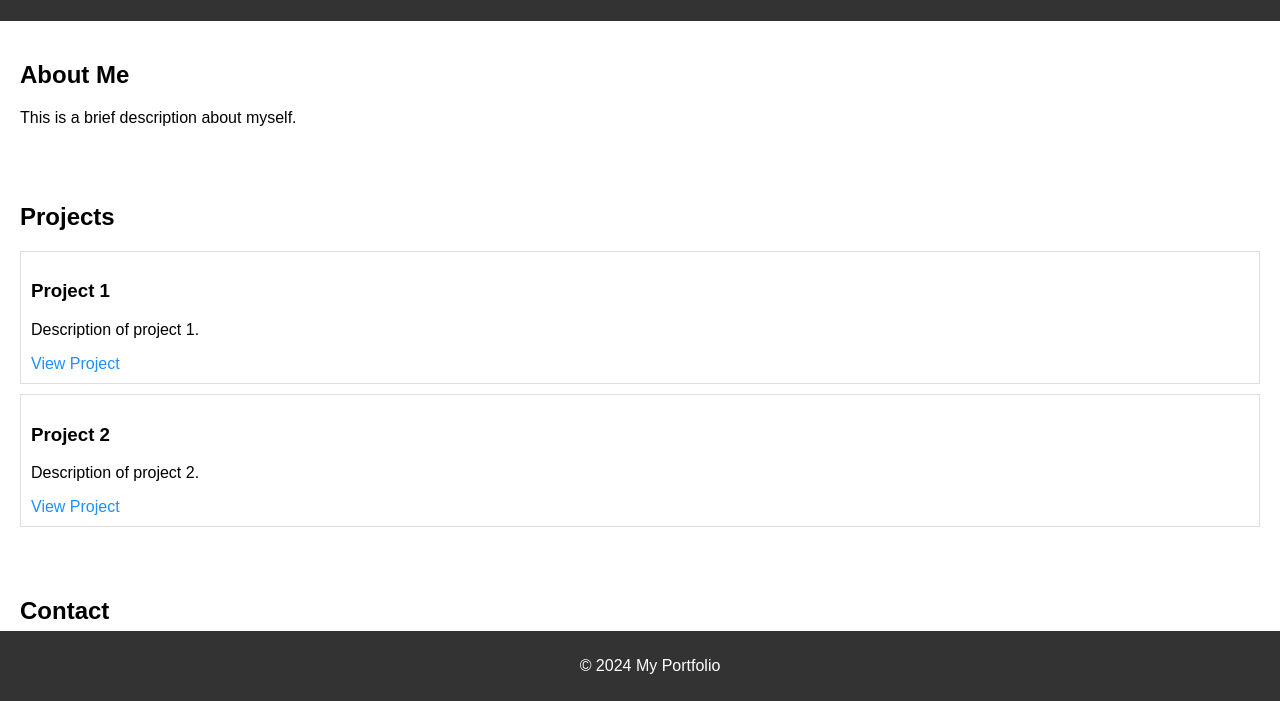
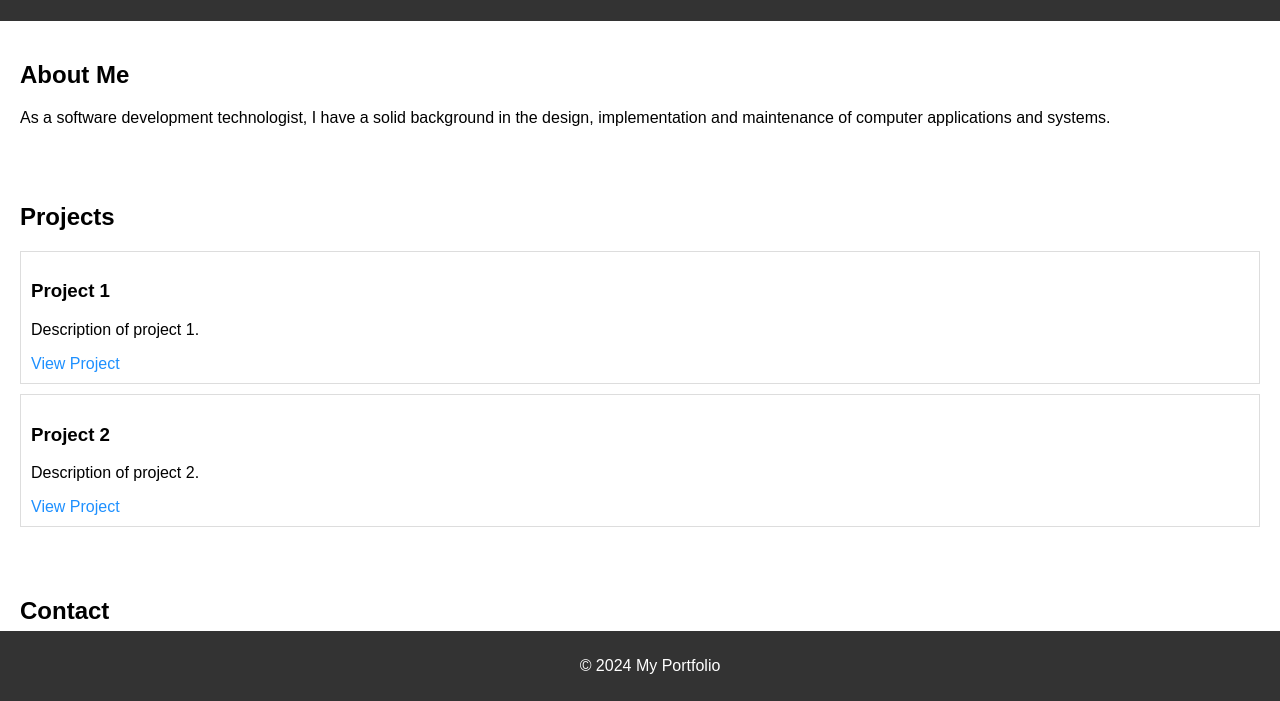
Before and after one commit to FCLKR/FCLKR.github.io, a plain HTML site: page index.html in a window 1280 px wide. Shown: the part 99-800 px from the top of the page. Drawn offline with Linux system fonts and the light colour scheme.

Commit message:
Update index.html

```diff
--- a/index.html
+++ b/index.html
@@ -12,7 +12,7 @@
     </header>
     <section id="about">
         <h2>About Me</h2>
-        <p>This is a brief description about myself.</p>
+        <p>As a software development technologist, I have a solid background in the design, implementation and maintenance of computer applications and systems.</p>
     </section>
     <section id="projects">
         <h2>Projects</h2>
```
